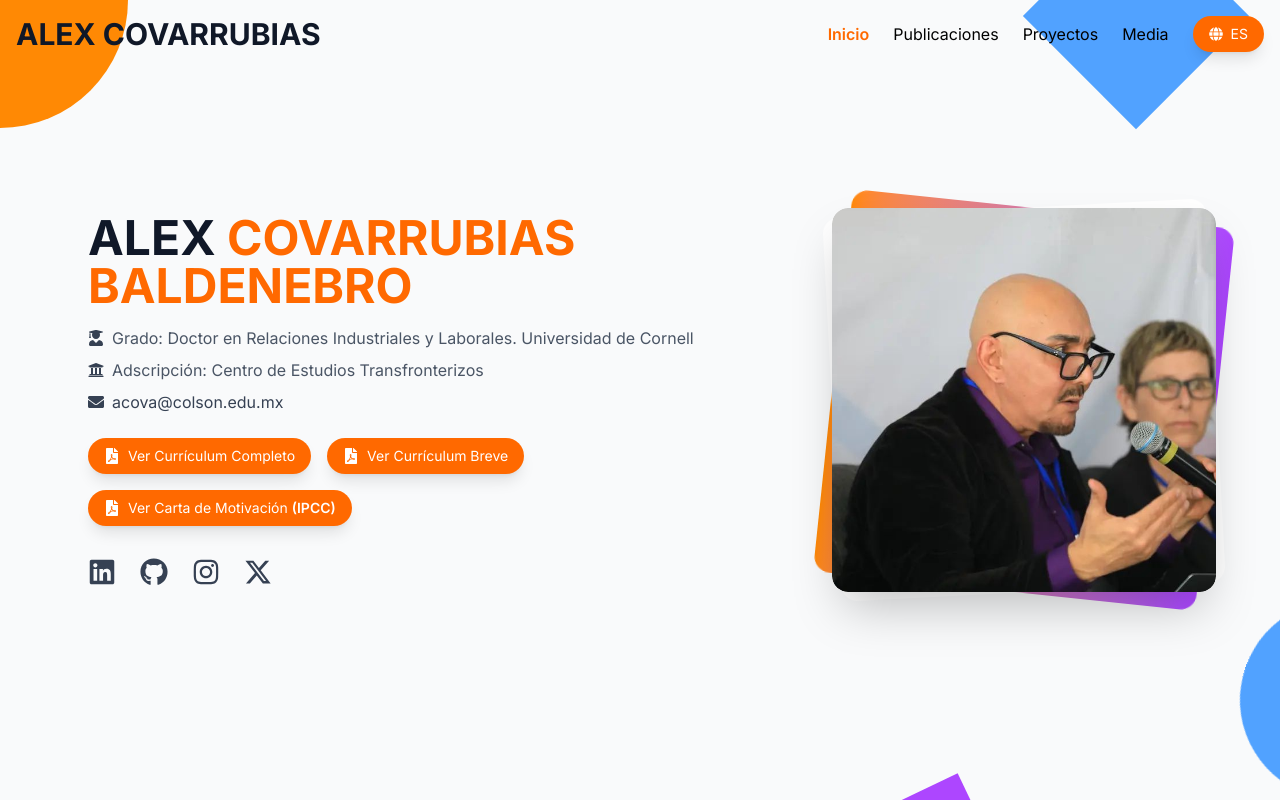
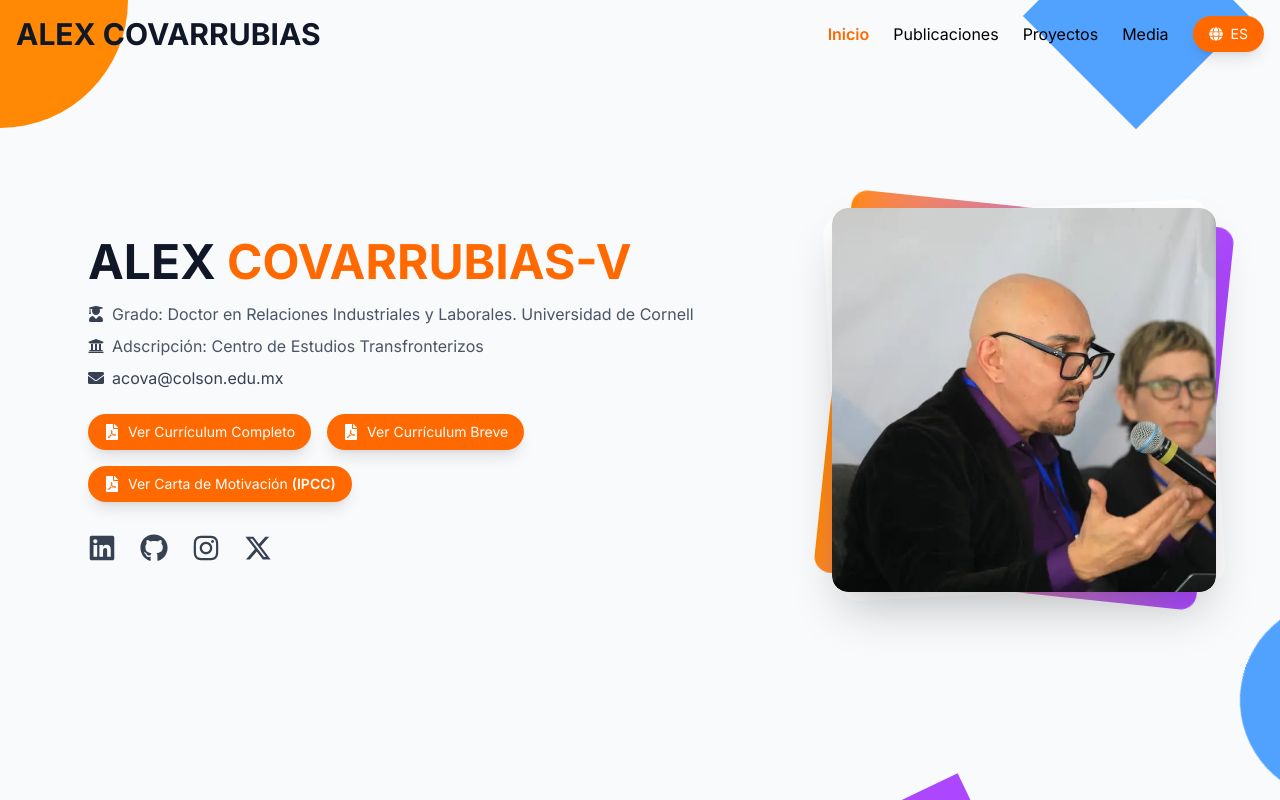
Before and after one commit to Loncitooo/react-site-alex, a React (Vite) app: page / in a window 1280 px wide. Shown: the top 800 px of the page. Built offline with nearby package versions, Linux system fonts and the light colour scheme.

Commit message:
Change Alex surname in home

```diff
--- a/src/views/Home.jsx
+++ b/src/views/Home.jsx
@@ -61,7 +61,7 @@ const HomeView = () => {
         {/* Text Section */}
         <div className="flex-1 text-center md:text-left">
           <h1 className="animate-fadeIn mb-4 text-3xl font-bold text-gray-900 md:text-5xl">
-            {t("ALEX")} <span className="text-orange-500">{t("COVARRUBIAS BALDENEBRO")}</span>
+            {t("ALEX")} <span className="text-orange-500">{t("COVARRUBIAS-V")}</span>
           </h1>
 
           {/* Información de Alex con íconos */}
```
